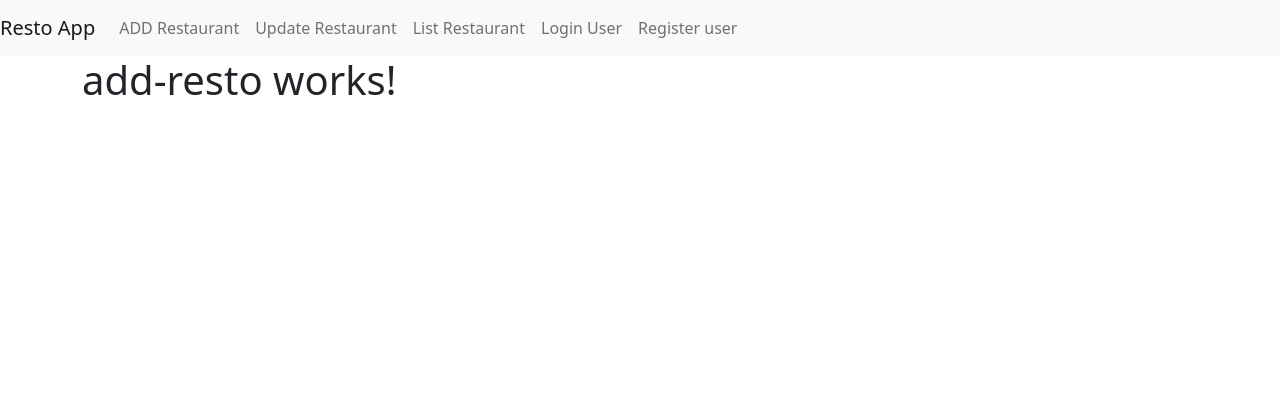
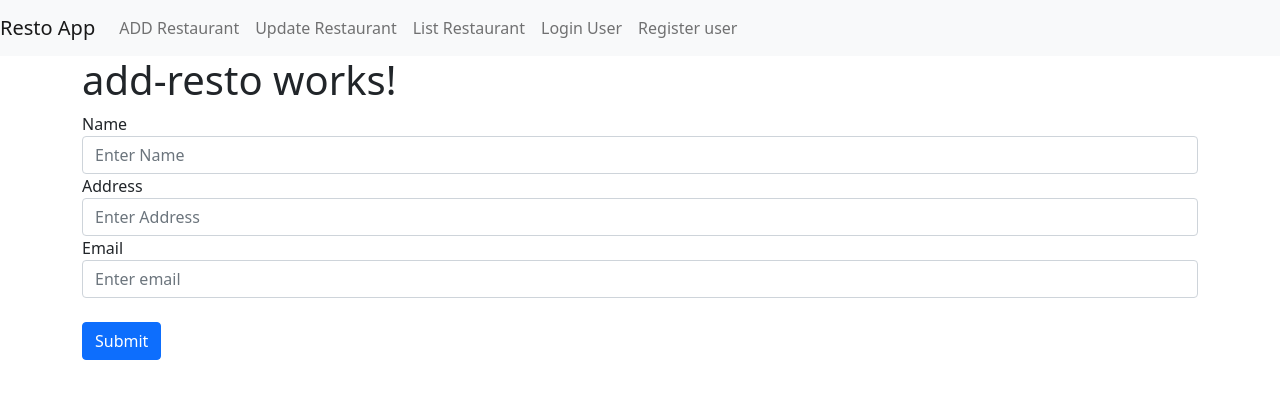
Before and after one commit to Rena-Tokhi/Resto-Angular, an Angular app in the folder resto/: page /add in a window 1280 px wide. Shown: the top 398 px of the page. Built offline with nearby package versions, Linux system fonts and the light colour scheme.

Commit message:
calling post api

```diff
--- a/resto/src/app/add-resto/add-resto.component.html
+++ b/resto/src/app/add-resto/add-resto.component.html
@@ -1 +1,18 @@
 <h1>add-resto works!</h1>
+
+<form [formGroup]="addResto" (ngSubmit)="collectResto()" >
+  <div class="form-group">
+    <label >Name</label>
+    <input type="text" class="form-control"  placeholder="Enter Name" formControlName="name">
+  </div>
+   <div class="form-group">
+    <label >Address</label>
+    <input type="address" class="form-control"  placeholder="Enter Address" formControlName="address">
+  </div>
+   <div class="form-group">
+    <label >Email </label>
+    <input type="email" class="form-control"  placeholder="Enter email" formControlName="email">
+  </div>
+ <br>
+  <button type="submit" class="btn btn-primary">Submit</button>
+</form>
--- a/resto/src/app/add-resto/add-resto.component.ts
+++ b/resto/src/app/add-resto/add-resto.component.ts
@@ -1,4 +1,6 @@
 import { Component, OnInit } from '@angular/core';
+import { FormControl ,FormGroup} from '@angular/forms';
+import { RestoService } from '../resto.service'
 
 @Component({
   selector: 'app-add-resto',
@@ -7,9 +9,21 @@
 })
 export class AddRestoComponent implements OnInit {
 
-  constructor() { }
+  addResto = new FormGroup({
+    name : new FormControl(''),
+    email : new FormControl(''),
+    address : new FormControl('')
+  });
+
+  constructor(private resto :RestoService) { }
 
   ngOnInit(): void {
   }
+  collectResto(){
+    // console.log(this.addResto.value);
+    this.resto.saveResto(this.addResto.value).subscribe((result)=>{
+      console.warn("result id here " ,result)
+    });
+  }
 
 }
--- a/resto/src/app/resto.service.ts
+++ b/resto/src/app/resto.service.ts
@@ -12,4 +12,8 @@
   getList(){
    return  this.http.get(this.url);
   }
+  saveResto(data :any ){
+    // console.warn("server " ,data);
+   return this.http.post(this.url ,data)
+  }
 }
```
Also changed, not shown: resto/src/app/app.module.ts (+5 -2 lines), 1 other file (tests, documents, lock files or other folders).
